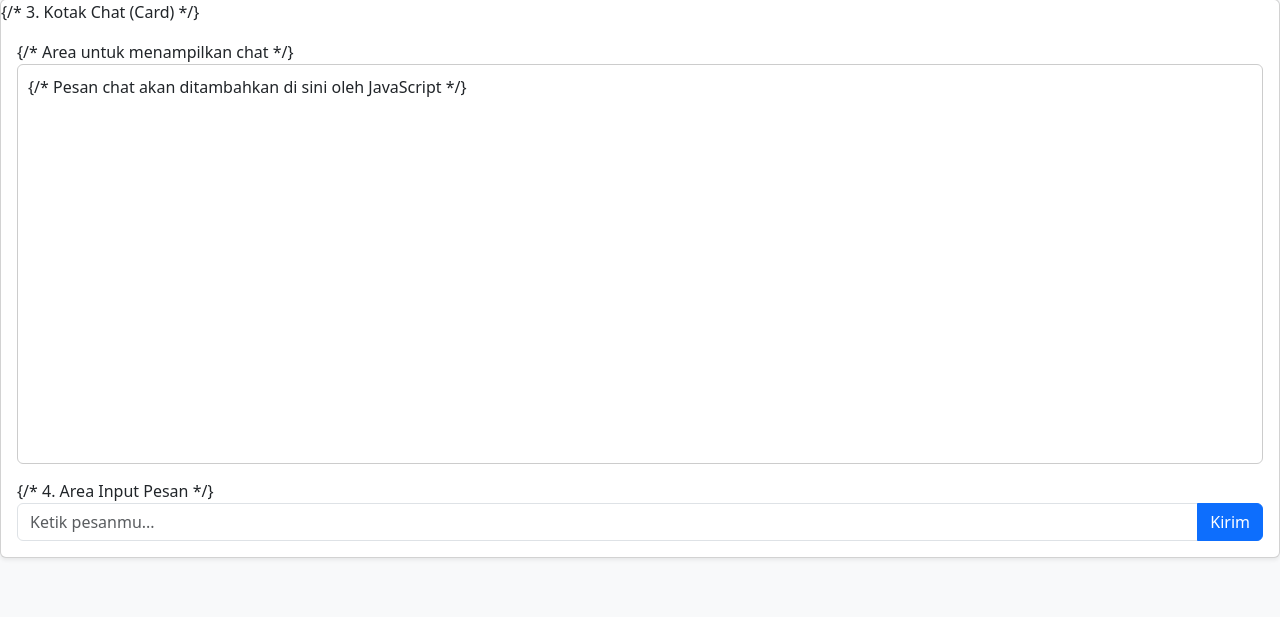
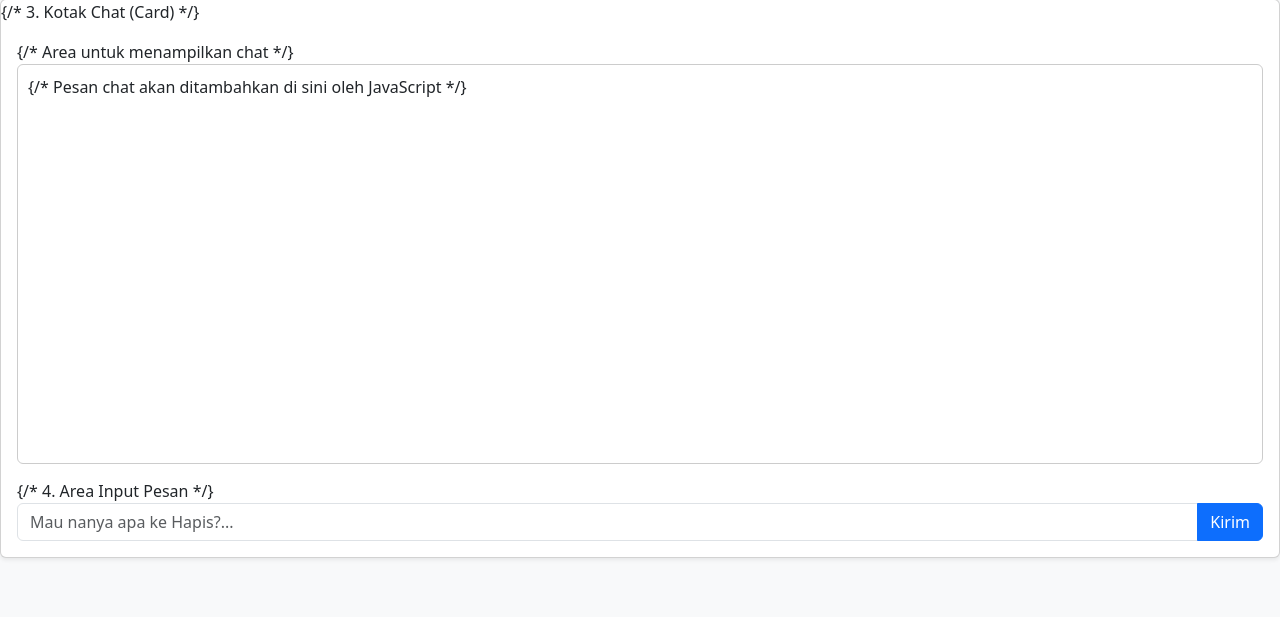
Before and after one commit to rafi-rabbani/Simple_Chatbot, a Flask app: page / in a window 1280 px wide. Shown: the part 183-800 px from the top of the page. Run offline with Flask 3, Linux system fonts and the light colour scheme.

Commit message:
update input placeholder text for user message

```diff
--- a/templates/index.html
+++ b/templates/index.html
@@ -30,7 +30,7 @@
 
                 {/* 4. Area Input Pesan */}
                 <div class="input-group">
-                    <input type="text" id="user-input" class="form-control" placeholder="Ketik pesanmu...">
+                    <input type="text" id="user-input" class="form-control" placeholder="Mau nanya apa ke Hapis?...">
                     <button class="btn btn-primary" onclick="sendMessage()">Kirim</button>
                 </div>
             </div>
```
